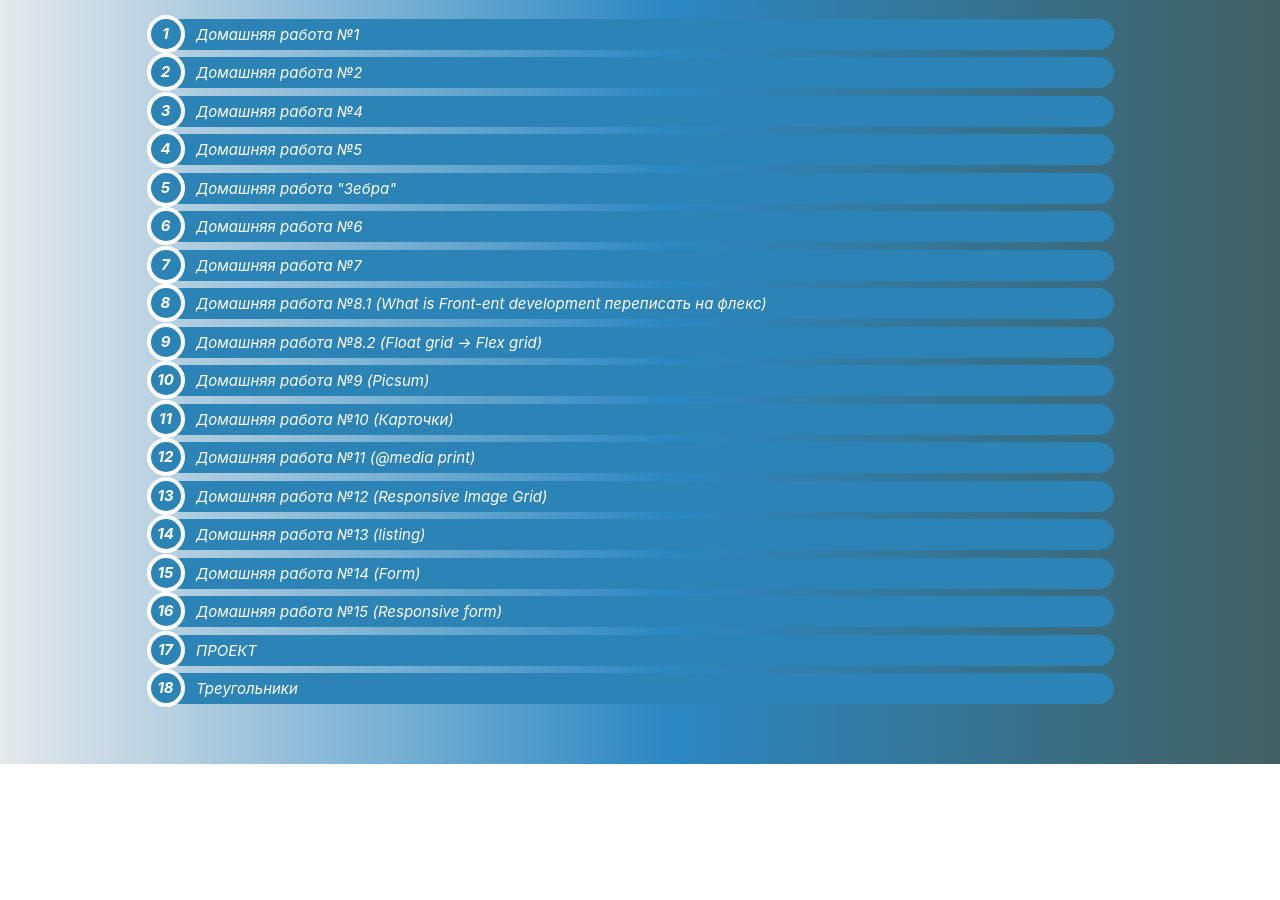
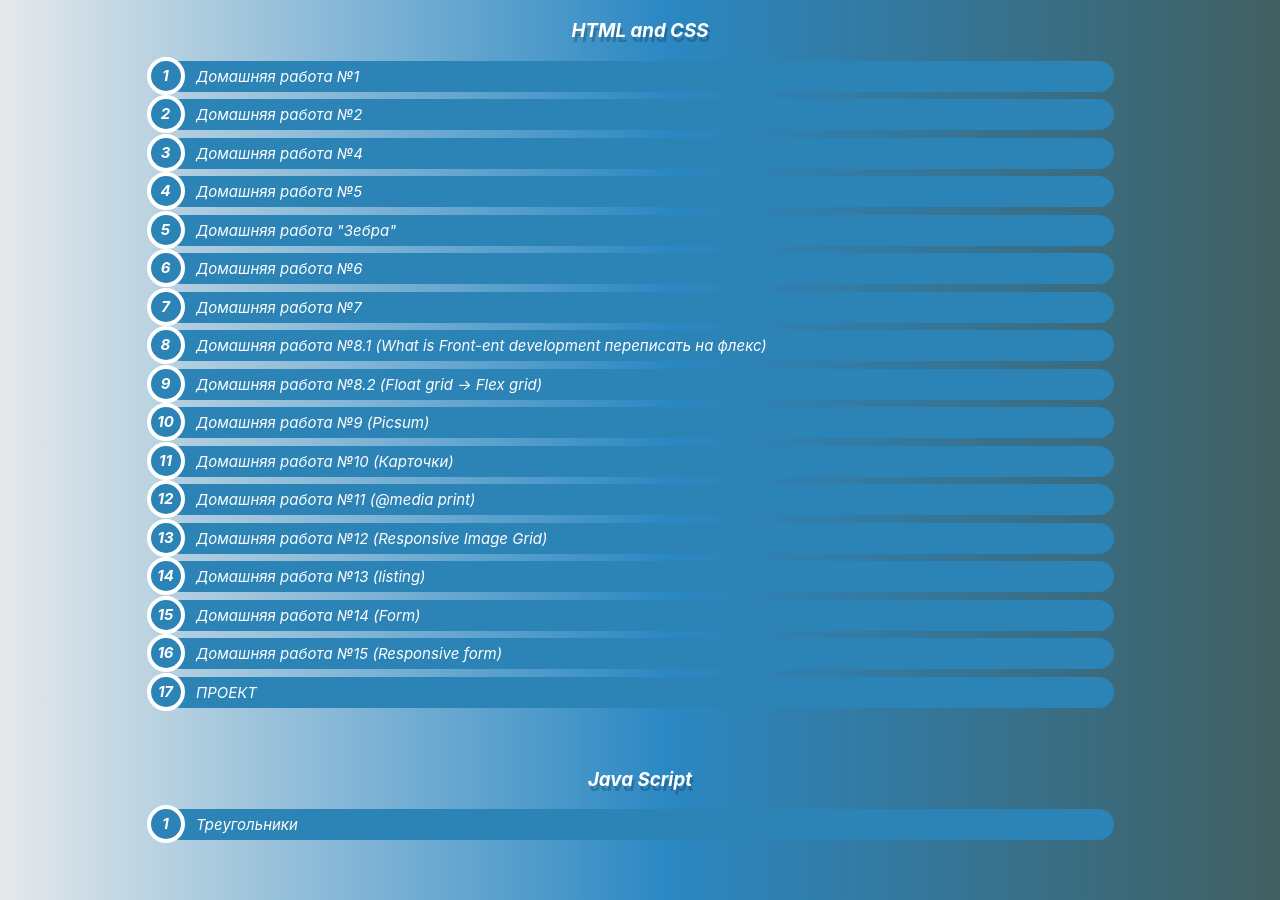
Before and after one commit to yudzeshka/yudzeshka.github.io, a plain HTML site: page index.html in a window 1280 px wide. Shown: the part 63-963 px from the top of the page. Before the commit the page ends 827 px from the top, so only its background shows below. Drawn offline with Linux system fonts and the light colour scheme.

Commit message:
add JS hometasklist

```diff
--- a/index.html
+++ b/index.html
@@ -10,6 +10,7 @@
   <body>
     <div class="list">
       <h1 class="title">Ссылки на домашние работы:</h1>
+      <h3 class="title">HTML and CSS</h3>
       <ol>
         <li>
           <a target="blank" href="./hometask1/index.html"
@@ -95,6 +96,9 @@
         <li class="link">
           <a target="blank" href="./project/index.html">ПРОЕКТ </a>
         </li>
+      </ol>
+      <h3 class="title">Java Script</h3>
+      <ol>
         <li class="link">
           <a target="blank" href="./JS/index.html">Треугольники </a>
         </li>
```
